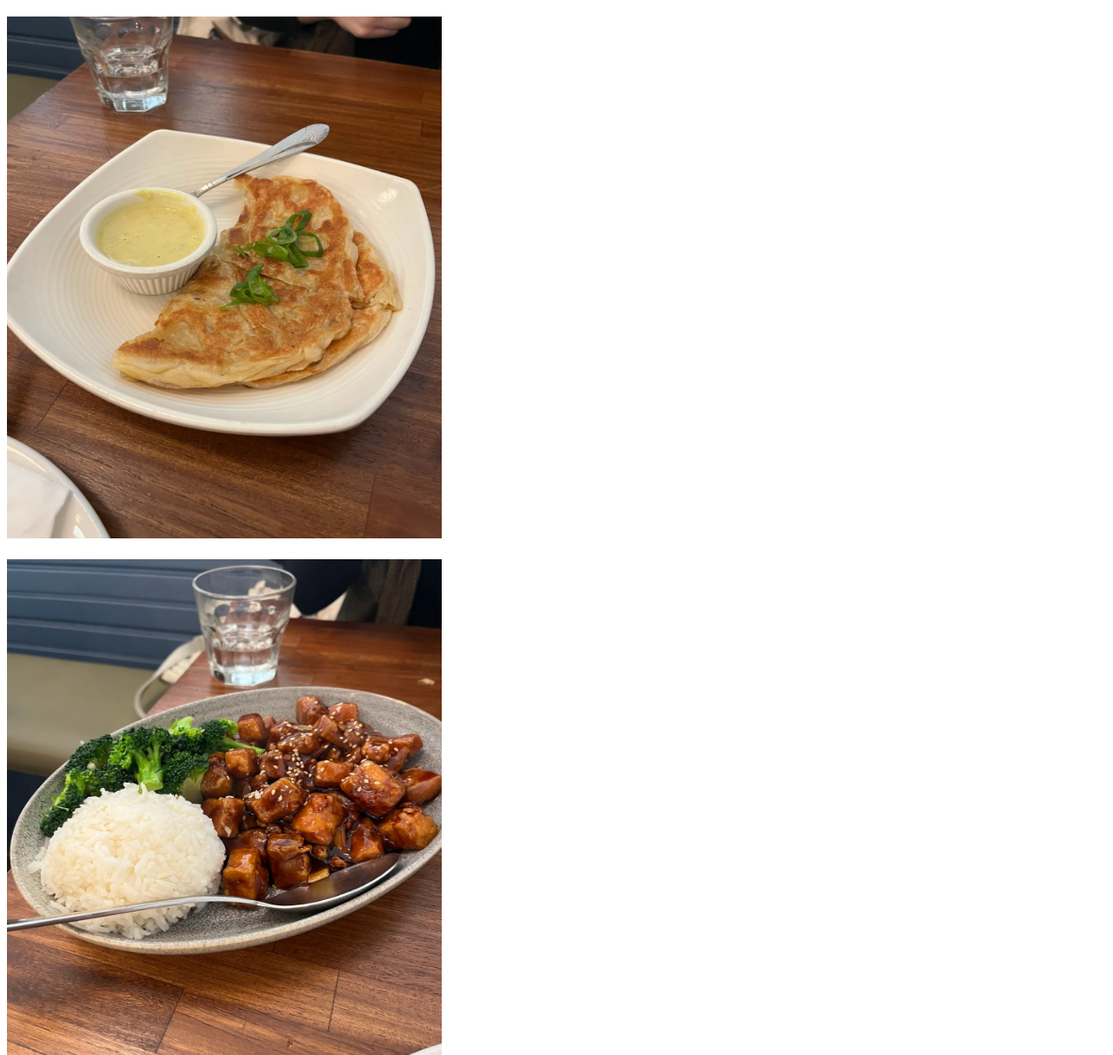
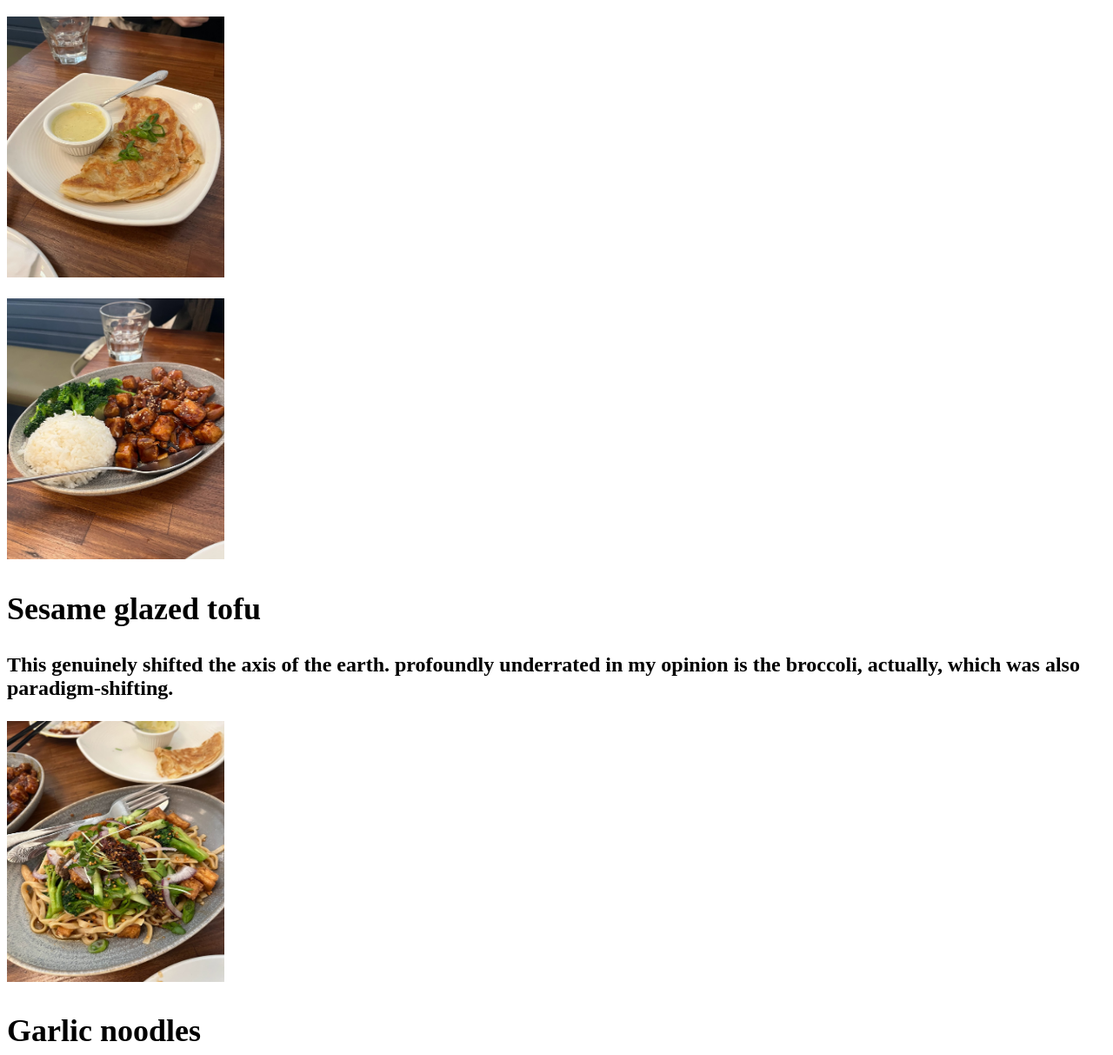
Before and after one commit to anyaCJ/anyaCJ.github.io, a plain HTML site: page restaurants/BStar.html in a window 1280 px wide. Shown: the part 87-1300 px from the top of the page at 87% size. Drawn offline with Linux system fonts and the light colour scheme.

Commit message:
Update BStar.html

```diff
--- a/restaurants/BStar.html
+++ b/restaurants/BStar.html
@@ -11,11 +11,11 @@
  <a href="index.html">Home</a>
 </nav>
 <h1>B-Star</h1>
-<img src="../images/bstar_plathaDipper.jpg" style="width:500px;height:600px;">
-    <h2><Platha dipper/h2>
-<img src="../images/bstar_sesameGlazedTofu.jpg" style="width:500px;height:600px;">
+<img src="../images/bstar_plathaDipper.jpg" style="width:250px;height:300px;">
+    <h2><Platha dipper</h2>
+<img src="../images/bstar_sesameGlazedTofu.jpg" style="width:250px;height:300px;">
     <h2>Sesame glazed tofu</h2>
     <p>This genuinely shifted the axis of the earth. profoundly underrated in my opinion is the broccoli, actually, which was also paradigm-shifting.</p>
-<img src="../images/bstar_garlicNoodles.jpg" style="width:500px;height:600px;">
+<img src="../images/bstar_garlicNoodles.jpg" style="width:250px;height:300px;">
     <h2>Garlic noodles</h2>
     <p>Just beautiful like if you look at it you know</p>
```
